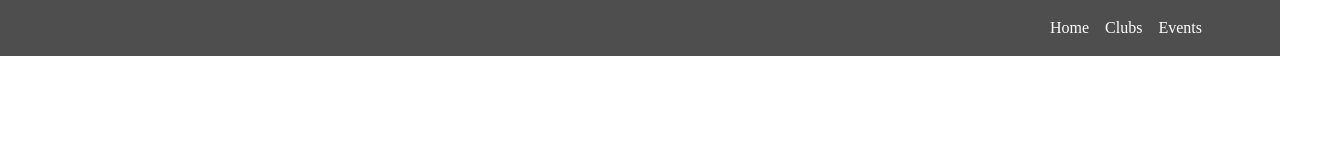
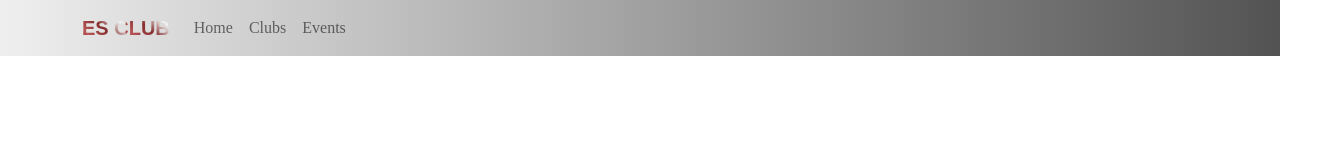
Before and after one commit to emregunbak/esclub, a React (Create React App) app in the folder esclub-frontend/: page /events in a window 1280 px wide. Shown: the top 141 px of the page, 1328 px wide, since content can reach past the window. Built offline with nearby package versions, Linux system fonts and the light colour scheme; no server answers.

Commit message:
ozetle
selamlar

```diff
--- a/esclub-frontend/src/Components/EsclubNavbar.tsx
+++ b/esclub-frontend/src/Components/EsclubNavbar.tsx
@@ -1,22 +1,35 @@
 import Container from "react-bootstrap/Container";
 import Nav from "react-bootstrap/Nav";
 import Navbar from "react-bootstrap/Navbar";
+import "../style/welcome-page.css";
+
 function EsclubNavbar() {
   return (
     <>
-      <Navbar style={{ background: "#4E4E4E" }} variant="dark">
+      <style type="text/css">
+        {`
+    .navbar-light {
+      background:linear-gradient(to right, #efefef 0%, #545354 50%)no-repeat 0 0 /200%;    }`}
+      </style>
+      <Navbar bg="light" expand="lg">
         <Container>
-          <Nav className="ms-auto">
-            <Nav.Link href="/home" style={{ color: "white" }}>
+          <Navbar.Brand href="/" className="text-es">
+            ES CLUB
+          </Navbar.Brand>
+          <Navbar.Toggle aria-controls="basic-navbar-nav" />
+          <Navbar.Collapse id="basic-navbar-nav">
+            <Nav className="me-auto">
+              <Nav.Link href="/Home" className="nav-link">
                 Home
               </Nav.Link>
-            <Nav.Link href="/clubs" style={{ color: "white" }}>
+              <Nav.Link href="/clubs" className="nav-link">
                 Clubs
               </Nav.Link>
-            <Nav.Link href="/events" style={{ color: "white" }}>
+              <Nav.Link href="/events" className="nav-link">
                 Events
               </Nav.Link>
             </Nav>
+          </Navbar.Collapse>
         </Container>
       </Navbar>
     </>
```
Lines whose indentation alone changed are shown as unchanged.
